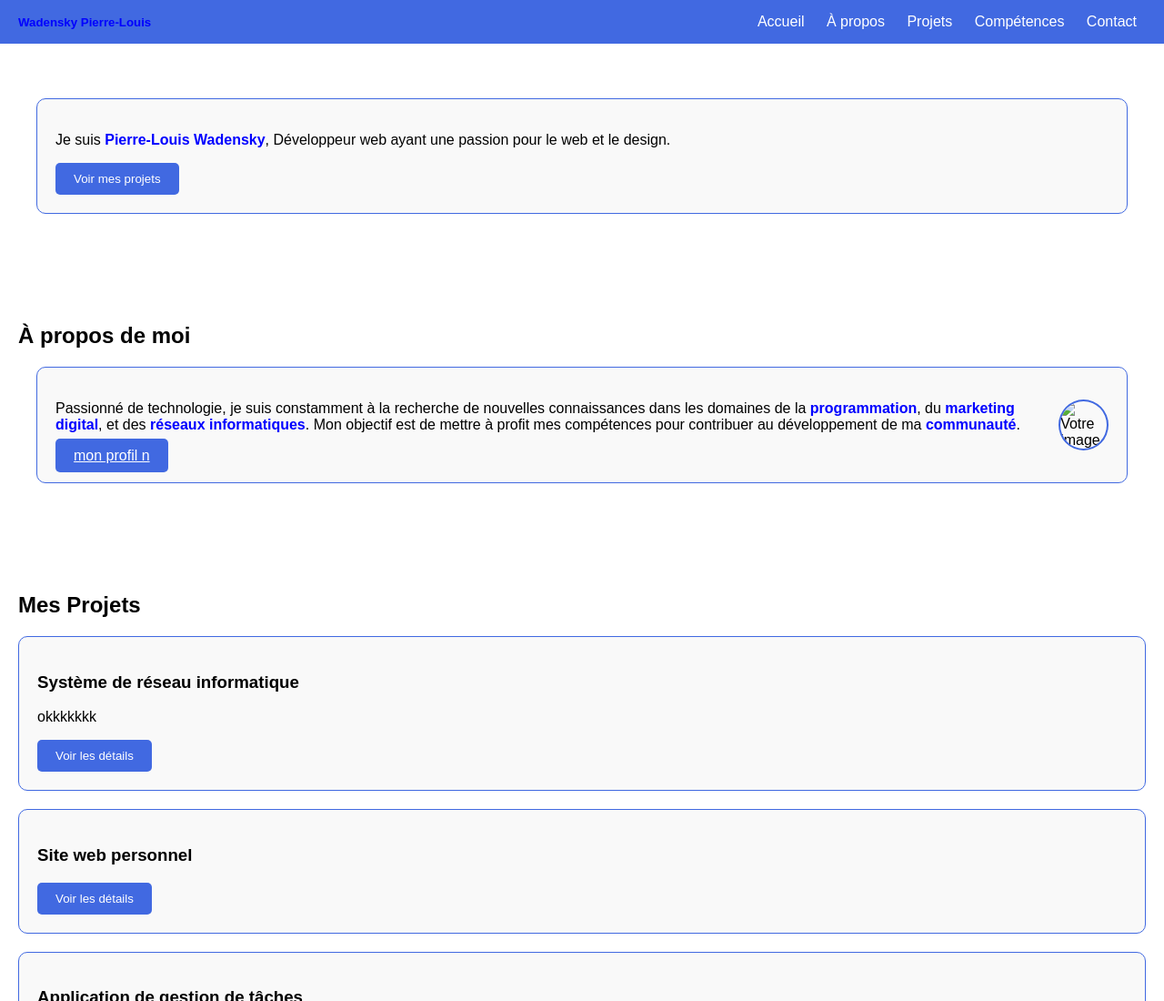
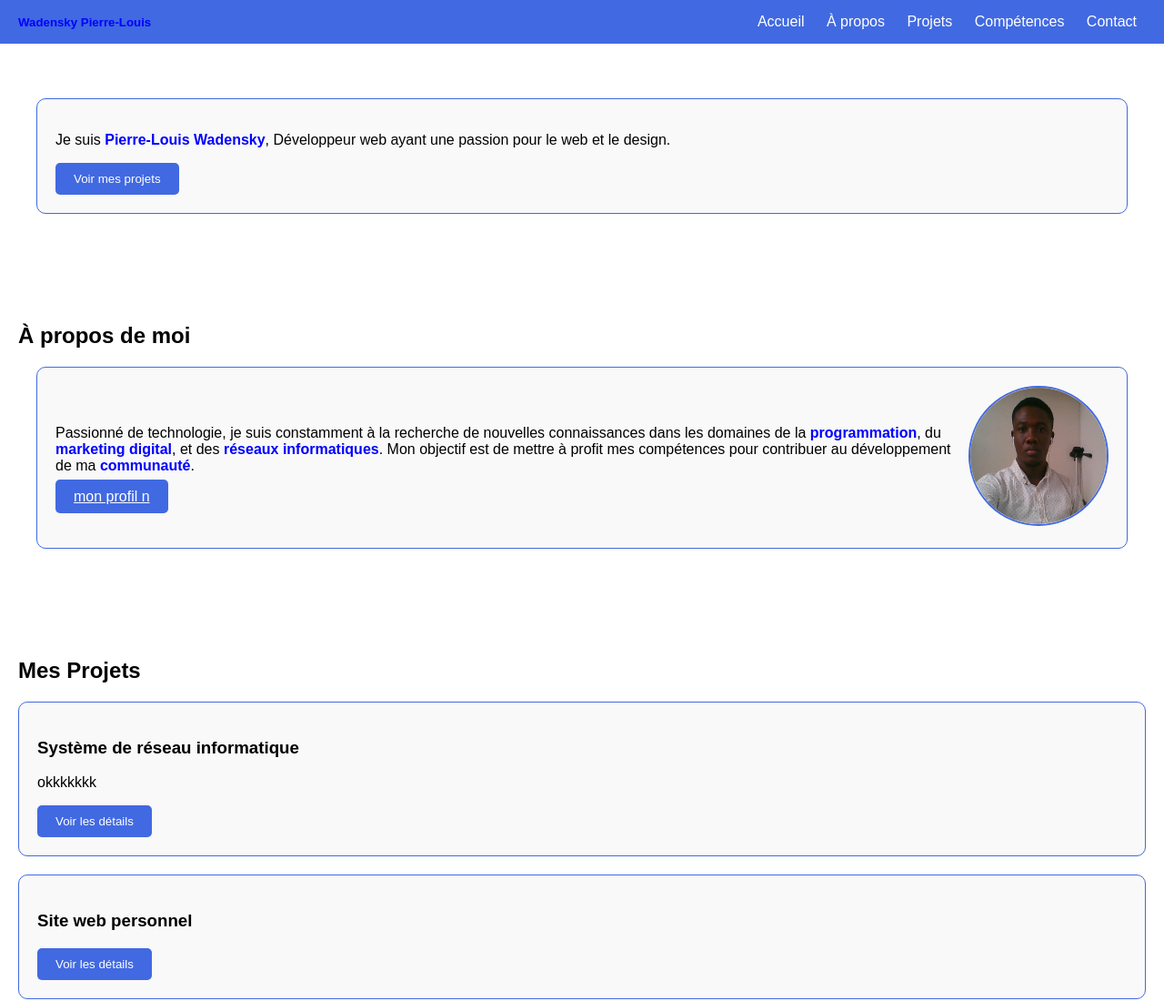
Before and after one commit to wadenskyPL/porto.github.io, a plain HTML site: page index.html in a window 1280 px wide. Shown: the top 1100 px of the page at 91% size. Drawn offline with Linux system fonts and the light colour scheme.

Commit message:
Update index.html

```diff
--- a/index.html
+++ b/index.html
@@ -46,7 +46,7 @@
                 <a class="boutton" href="https://www.linkedin.com/in/wpl4699?utm_source=share&utm_campaign=share_via&utm_content=profile&utm_medium=android_app"  target="blank"> mon profil n</a>
             </div>
             <div class="image-container">
-                <img src="photo/wade.png" alt="Votre image">
+                <img src="wade.png" alt=" mon  image">
             </div>
         </div>
     </section>
```
